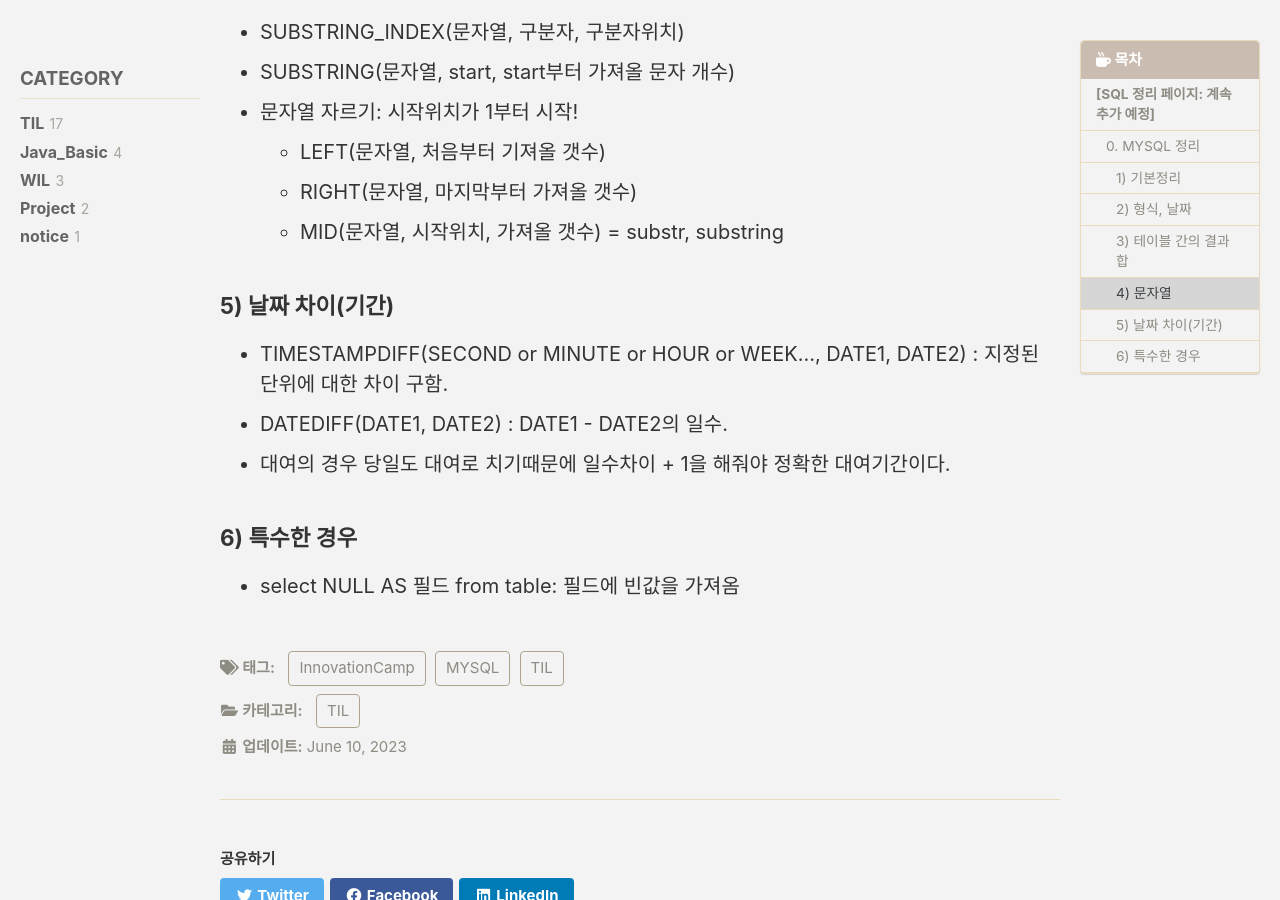
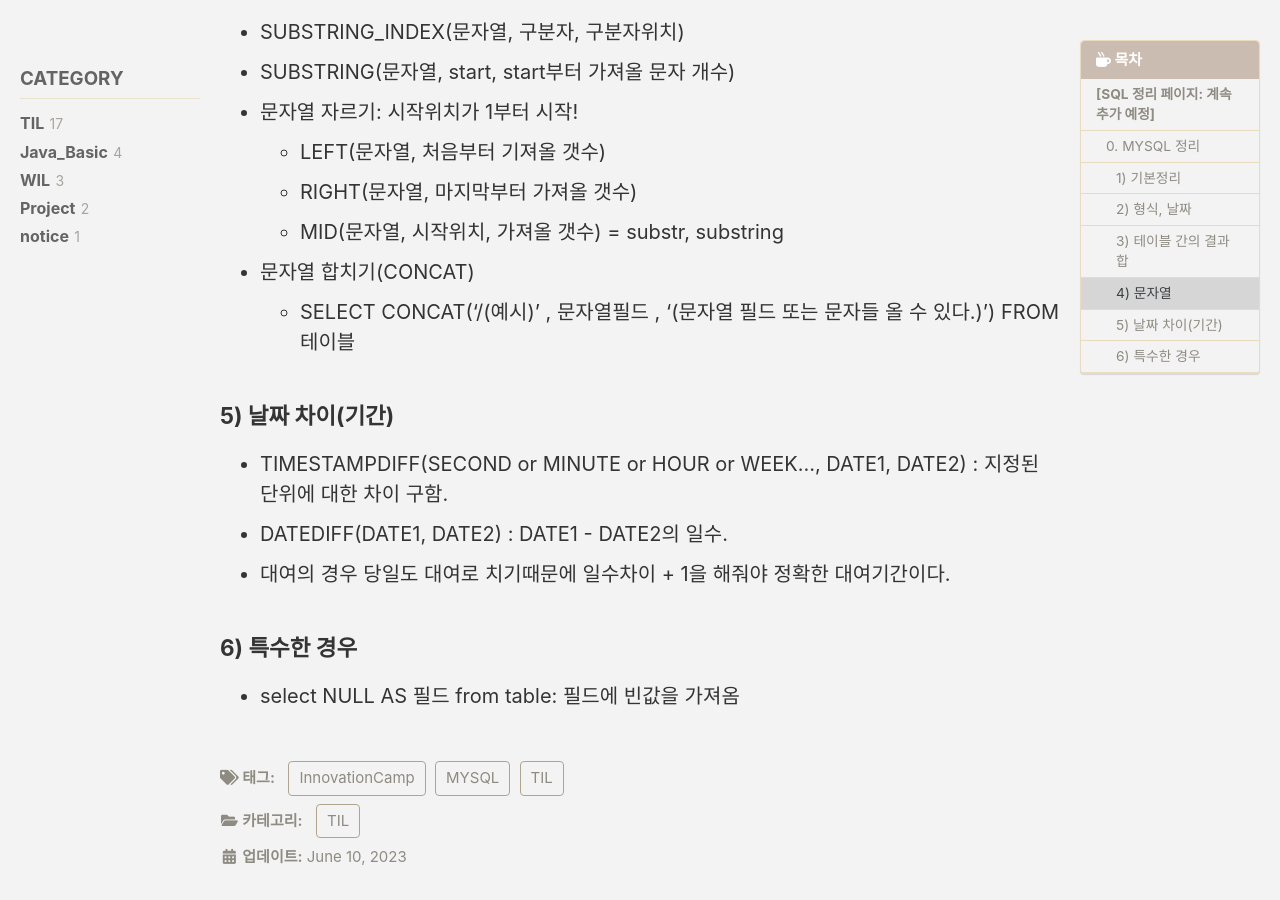
Before and after one commit to YiHwanRyu/YiHwanRyu.github.io, a Jekyll site: the page built from _posts/2023-06-10-TIL008.md, in a window 1280 px wide and 900 px high, scrolled down 1914 px. Built offline with Jekyll 4.4.1, drawn with Linux system fonts in a browser that asks for light colours; cached includes are drawn as plain includes; some web fonts are replaced; comment, search, counter and statistics services are not loaded.

Commit message:
[UPDATE] TIL008 내용 추가

```diff
--- a/_posts/2023-06-10-TIL008.md
+++ b/_posts/2023-06-10-TIL008.md
@@ -76,6 +76,8 @@ Today I Learned, 2023/06/10
     - LEFT(문자열, 처음부터 기져올 갯수)
     - RIGHT(문자열, 마지막부터 가져올 갯수)
     - MID(문자열, 시작위치, 가져올 갯수) = substr, substring
+  - 문자열 합치기(CONCAT)
+    - SELECT CONCAT('/(예시)' , 문자열필드 , '(문자열 필드 또는 문자들 올 수 있다.)') FROM 테이블
 
 ### 5) 날짜 차이(기간)
   - TIMESTAMPDIFF(SECOND or MINUTE or HOUR or WEEK..., DATE1, DATE2) : 지정된 단위에 대한 차이 구함.
```
